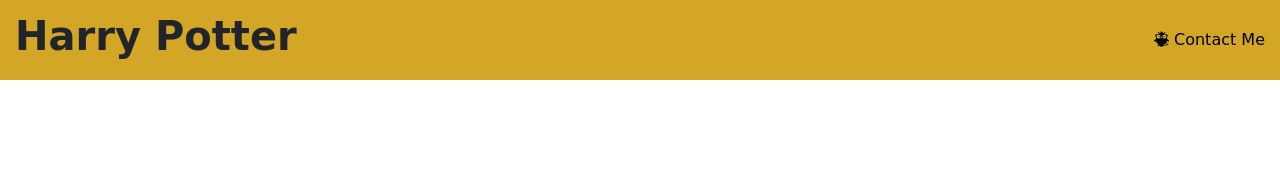
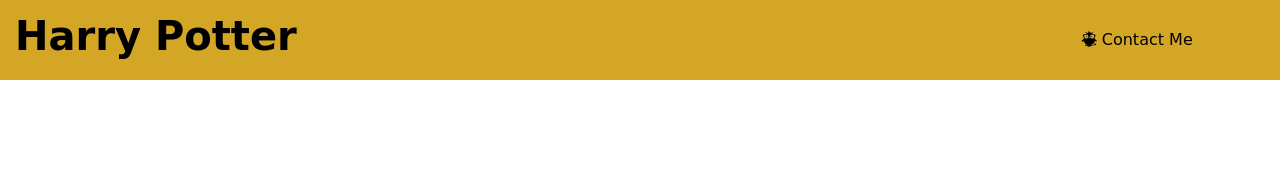
Before and after one commit to justinbrooksby/EDPS6560_Justin_Brooksby, a plain HTML site: page index.html in a window 1280 px wide. Shown: the top 169 px of the page. Drawn offline with nearby package versions, Linux system fonts and the light colour scheme; a web font is replaced by a local one.

Commit message:
contact me

```diff
--- a/css/styles.css
+++ b/css/styles.css
@@ -37,10 +37,7 @@ a:visited {
   color: black;
 }
 
-/* Extra small devices (portrait phones, less than 576px)
-No media query for `xs` since this is the default in Bootstrap */
-
-/* Example Syntax */
+h1{color:black}
 
 
 #sec_lan {
@@ -75,6 +72,11 @@ No media query for `xs` since this is the default in Bootstrap */
     color:white
 }
 
+/* Extra small devices (portrait phones, less than 576px)
+No media query for `xs` since this is the default in Bootstrap */
+
+/* Example Syntax */
+
 /* Small devices (landscape phones, 576px and up) */
 @media (min-width: 576px) {
 }
--- a/index.html
+++ b/index.html
@@ -38,7 +38,7 @@
 				<div class="col-auto">
 					<h1><strong>Harry Potter</strong></h1>
 				</div>
-				<div class="col-auto">
+				<div class="col-2">
 					<a href="contact.html"><i class="fa-brands fa-earlybirds"></i> Contact Me</a>
 				</div>
 			</div>
```
